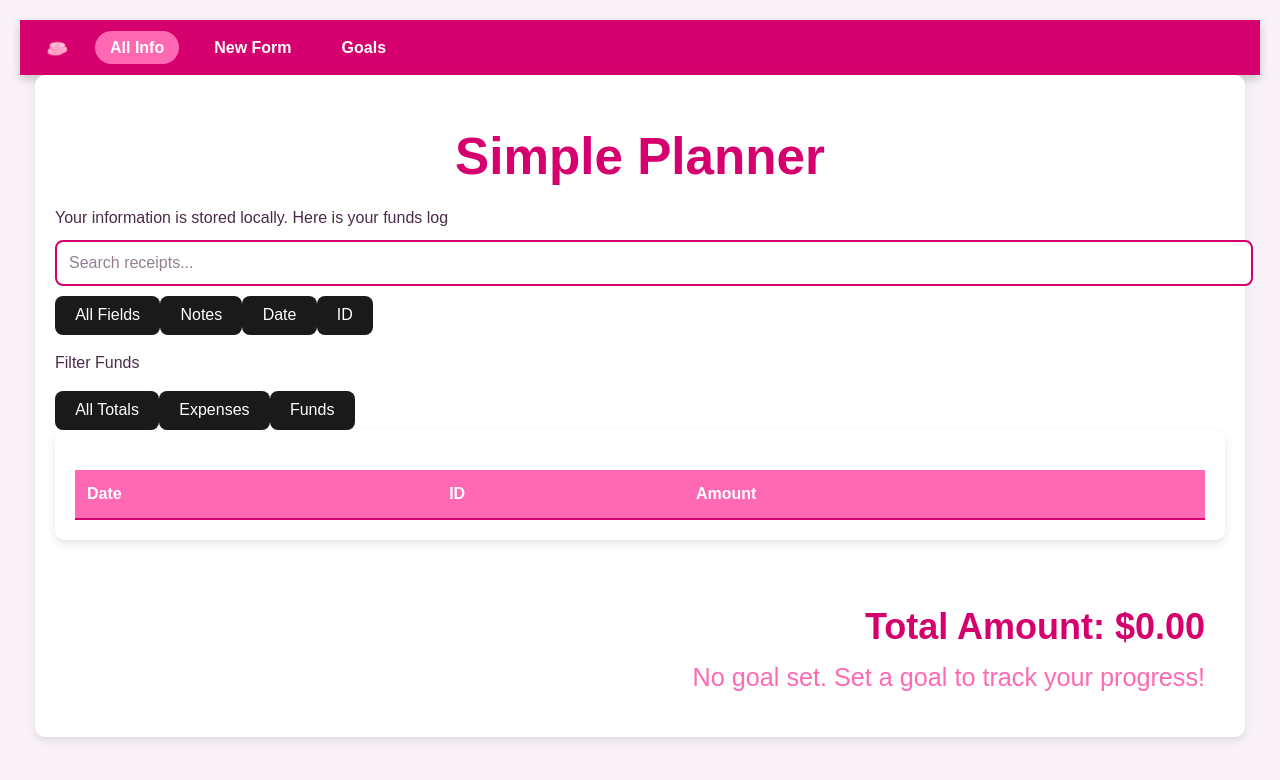
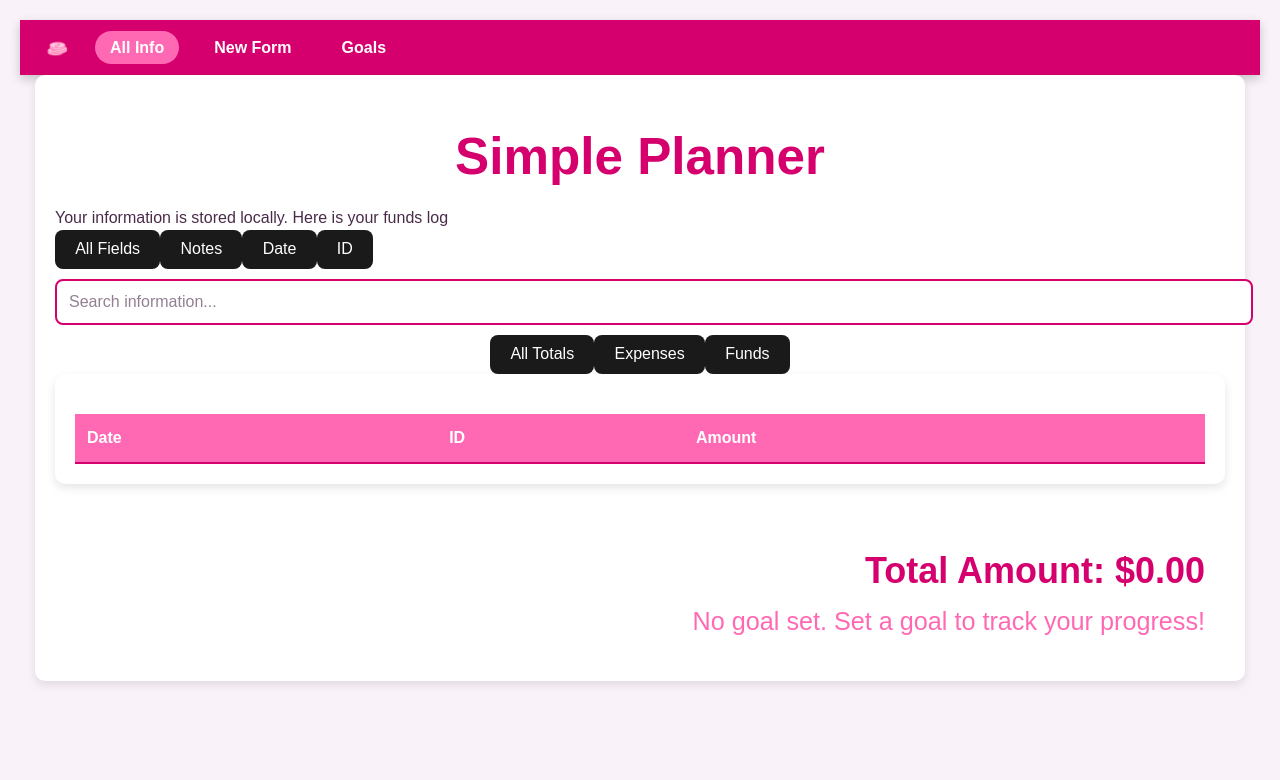
Before and after one commit to SharukhGV/simple-planner, a React (Vite) app in the folder src/renderer/: page /#/receipts in a window 1280 px wide. Shown: the top 780 px of the page. Built offline with nearby package versions, Linux system fonts and the light colour scheme.

Commit message:
button styles

```diff
--- a/src/renderer/src/Components/receipts/Receipts.jsx
+++ b/src/renderer/src/Components/receipts/Receipts.jsx
@@ -69,21 +69,21 @@ function Receipts({ fileData }) {
       <h1>Simple Planner</h1>
       <div>Your information is stored locally. Here is your funds log</div>
       <div className="search-container">
-        <input
-          type="text"
-          onChange={handleTextChangeSearch}
-          placeholder="Search receipts..."
-          value={query}
-        />
-        <div className="search-buttons">
+      <div className="search-buttons">
           <button onClick={() => setSearchField('all')} className={searchField === 'all' ? 'active' : ''}>All Fields</button>
           <button onClick={() => setSearchField('notes')} className={searchField === 'notes' ? 'active' : ''}>Notes</button>
           <button onClick={() => setSearchField('date')} className={searchField === 'date' ? 'active' : ''}>Date</button>
           <button onClick={() => setSearchField('id')} className={searchField === 'id' ? 'active' : ''}>ID</button>
         </div>
+        <input
+          type="text"
+          onChange={handleTextChangeSearch}
+          placeholder="Search information..."
+          value={query}
+        />
+
       </div>
-      <p>Filter Funds</p>
-      <div className="filter-buttons">
+      <div style={{textAlign:"center"}} className="filter-buttons">
         <button onClick={() => setDisplayMode('all')} className={displayMode === 'all' ? 'active' : ''}>All Totals</button>
         <button onClick={() => setDisplayMode('expenses')} className={displayMode === 'expenses' ? 'active' : ''}>Expenses</button>
         <button onClick={() => setDisplayMode('funds')} className={displayMode === 'funds' ? 'active' : ''}>Funds</button>
```
